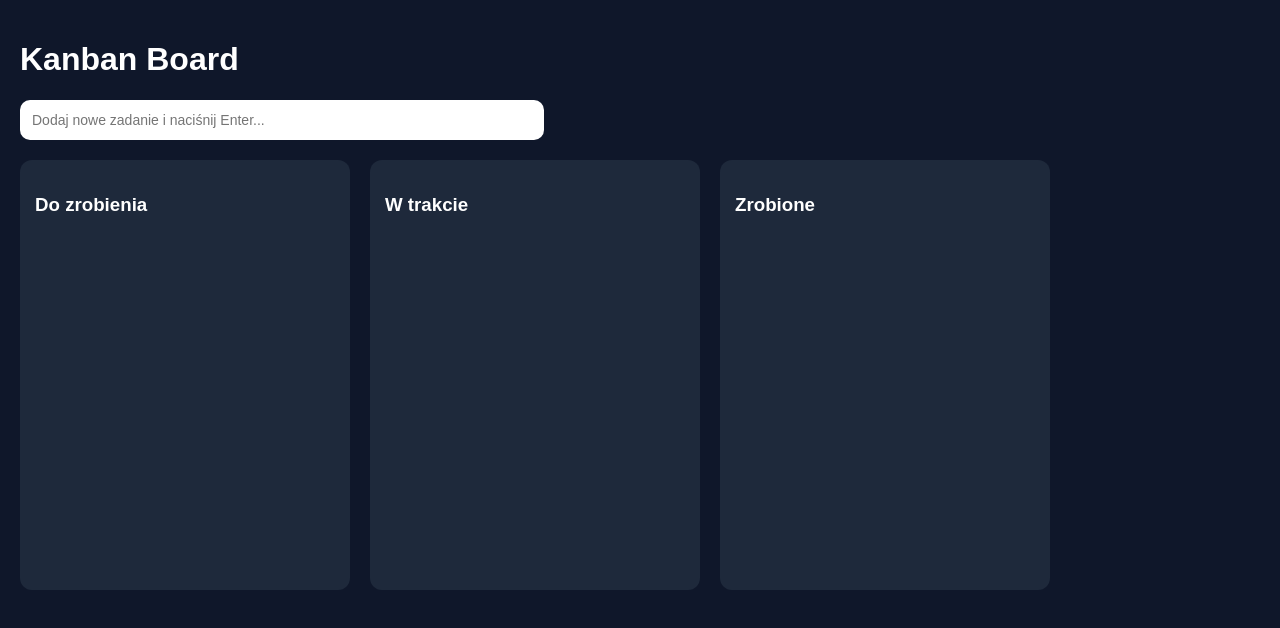
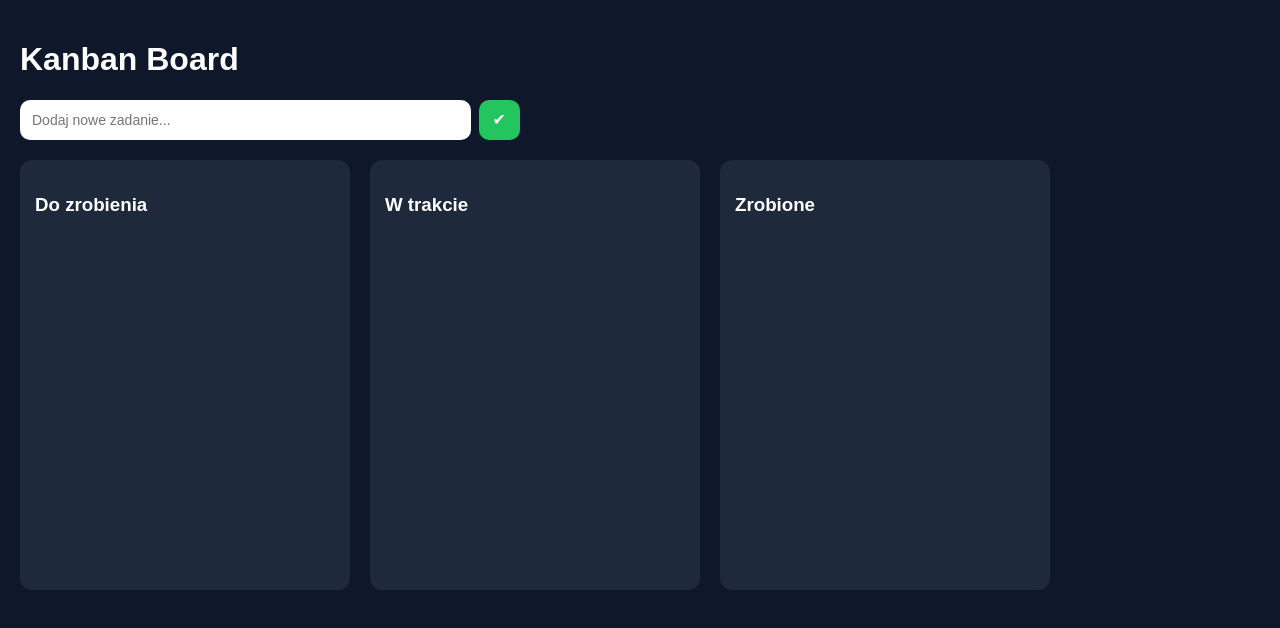
Before and after one commit to PanKreska/todo-kanban, a React (Vite) app in the folder todo-kanban/: page / in a window 1280 px wide. Shown: the top 628 px of the page. Built offline with nearby package versions, Linux system fonts and the light colour scheme.

Commit message:
add acteper tasks

```diff
--- a/todo-kanban/src/components/AddTask.jsx
+++ b/todo-kanban/src/components/AddTask.jsx
@@ -7,20 +7,24 @@ export default function AddTask() {
 
   const handleSubmit = (e) => {
     e.preventDefault();
-    if (!text) return;
+    if (!text.trim()) return;
 
     addTask(text);
     setText("");
   };
 
   return (
-    <form onSubmit={handleSubmit}>
+    <form onSubmit={handleSubmit} className="add-task">
       <input
         type="text"
-        placeholder="Dodaj nowe zadanie i naciśnij Enter..."
+        placeholder="Dodaj nowe zadanie..."
         value={text}
         onChange={(e) => setText(e.target.value)}
       />
+
+      <button type="submit" className="add-btn">
+        ✔
+      </button>
     </form>
   );
 }
--- a/todo-kanban/src/components/Task.jsx
+++ b/todo-kanban/src/components/Task.jsx
@@ -1,7 +1,10 @@
 import { useDraggable } from "@dnd-kit/core";
 import { useTasks } from "../context/TaskContext";
+import { useState } from "react";
 export default function Task({ task }) {
-    const { deleteTask } = useTasks();
+    const { deleteTask, updateTask } = useTasks();
+    const [isEditing, setIsEditing] = useState(false);
+    const [text, setText] = useState(task.text);
 
     const { attributes, listeners, setNodeRef, transform } = useDraggable({
         id: task.id,
@@ -15,12 +18,42 @@ export default function Task({ task }) {
 
     return (
         <div ref={setNodeRef} style={style} className="task">
+            {/* DRAG HANDLE */}
             <div {...listeners} {...attributes} className="drag-handle">
                 ⠿⠿⠿
             </div>
 
-            <span>{task.text}</span>
+            {/* TRYB EDYCJI */}
+            {isEditing ? (
+                <div className="edit-box">
+                    <input
+                        value={text}
+                        autoFocus
+                        onChange={(e) => setText(e.target.value)}
+                        onKeyDown={(e) => {
+                            if (e.key === "Enter") {
+                                updateTask(task.id, text);
+                                setIsEditing(false);
+                            }
+                        }}
+                    />
 
+                    <button
+                        className="save-btn"
+                        onClick={(e) => {
+                            e.stopPropagation();
+                            updateTask(task.id, text);
+                            setIsEditing(false);
+                        }}
+                    >
+                        ✔
+                    </button>
+                </div>
+            ) : (
+                <span onClick={() => setIsEditing(true)}>{task.text}</span>
+            )}
+
+            {/* DELETE */}
             <button
                 className="delete-btn"
                 onClick={(e) => {
--- a/todo-kanban/src/context/TaskContext.jsx
+++ b/todo-kanban/src/context/TaskContext.jsx
@@ -33,8 +33,16 @@ export function TaskProvider({ children }) {
         setTasks((prev) => prev.filter((task) => task.id !== id));
     };
 
+    const updateTask = (id, newText) => {
+        setTasks((prev) =>
+            prev.map((task) =>
+                task.id === id ? { ...task, text: newText } : task,
+            ),
+        );
+    };
+
     return (
-        <TaskContext.Provider value={{ tasks, addTask, moveTask, deleteTask }}>
+        <TaskContext.Provider value={{ tasks, addTask, moveTask, deleteTask, updateTask }}>
             {children}
         </TaskContext.Provider>
     );
--- a/todo-kanban/src/index.css
+++ b/todo-kanban/src/index.css
@@ -77,3 +77,49 @@ form input {
     color: #e2abab;
     font-size: 16px;
 }
+
+.edit-box {
+  display: flex;
+  gap: 6px;
+  flex: 1;
+  margin: 0 10px;
+}
+
+.edit-box input {
+  flex: 1;
+  padding: 6px;
+  border-radius: 6px;
+  border: none;
+}
+
+.save-btn {
+  background: #22c55e;
+  border: none;
+  border-radius: 6px;
+  padding: 0 10px;
+  cursor: pointer;
+  color: white;
+}
+
+.add-task {
+  display: flex;
+  gap: 8px;
+  margin-bottom: 20px;
+}
+
+.add-task input {
+  flex: 1;
+  padding: 12px;
+  border-radius: 10px;
+  border: none;
+}
+
+.add-btn {
+  background: #22c55e;
+  border: none;
+  border-radius: 10px;
+  padding: 0 14px;
+  cursor: pointer;
+  color: white;
+  font-size: 16px;
+}
```
